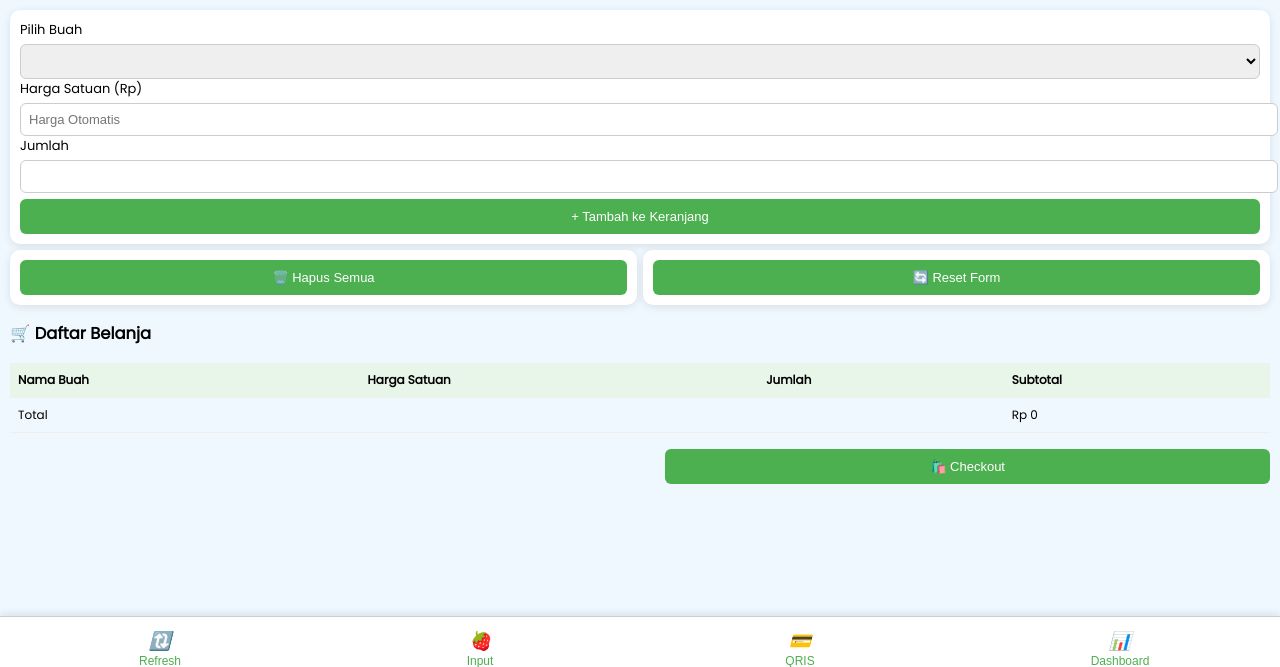
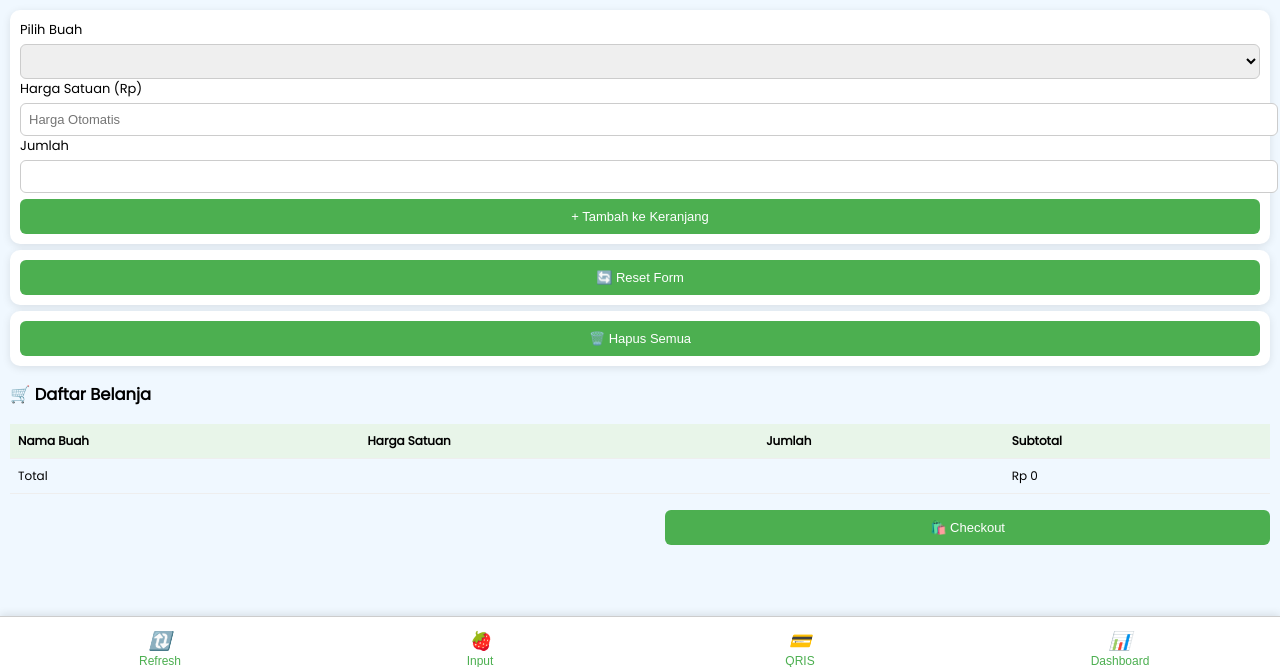
Before and after one commit to Tabroni117/kasir-toko-buah, a plain HTML site: page index.html in a window 1280 px wide. Shown: the part 133-800 px from the top of the page. Drawn offline with Linux system fonts and the light colour scheme; no server answers.

Commit message:
Update index.html

```diff
--- a/index.html
+++ b/index.html
@@ -243,12 +243,14 @@
     </select>
   </label>
 </div>  <!-- ❗Tetap selalu tampil: tombol aksi -->
-  <div class="tombol-aksi-container">
-  <div class="tombol-aksi">
+ <div class="tombol-aksi-container">
+  <div class="tombol-aksi" style="flex: 1 1 48%;">
+    <button onclick="resetForm()">🔄 Reset Form</button>
+  </div>
+</div>
+<div class="tombol-aksi-container">
+  <div class="tombol-aksi" style="flex: 1 1 48%;">
     <button onclick="hapusSemua()">🗑️ Hapus Semua</button>
-  </div>
-  <div class="tombol-aksi">
-    <button onclick="resetForm()">🔄 Reset Form</button>
   </div>
 </div>
 
```
